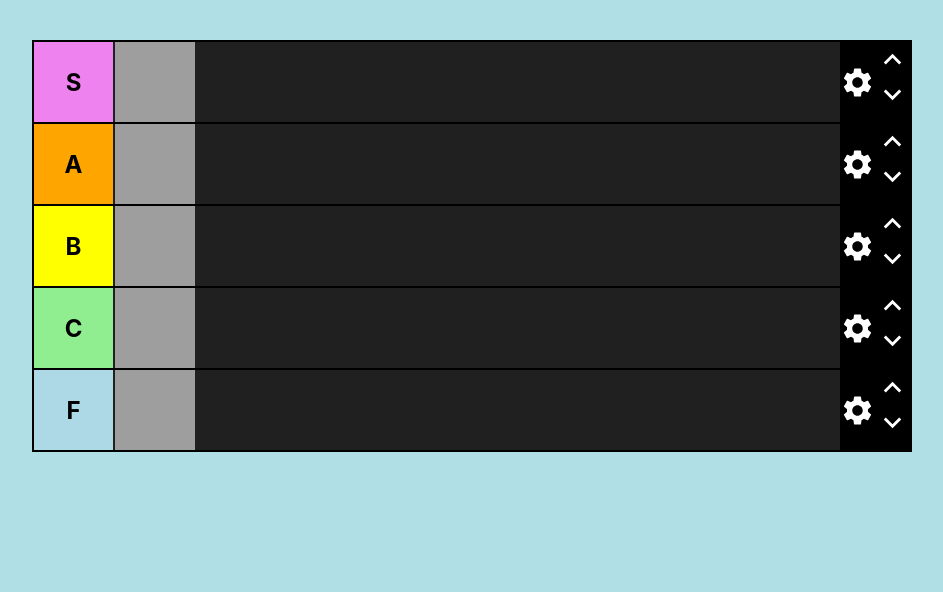
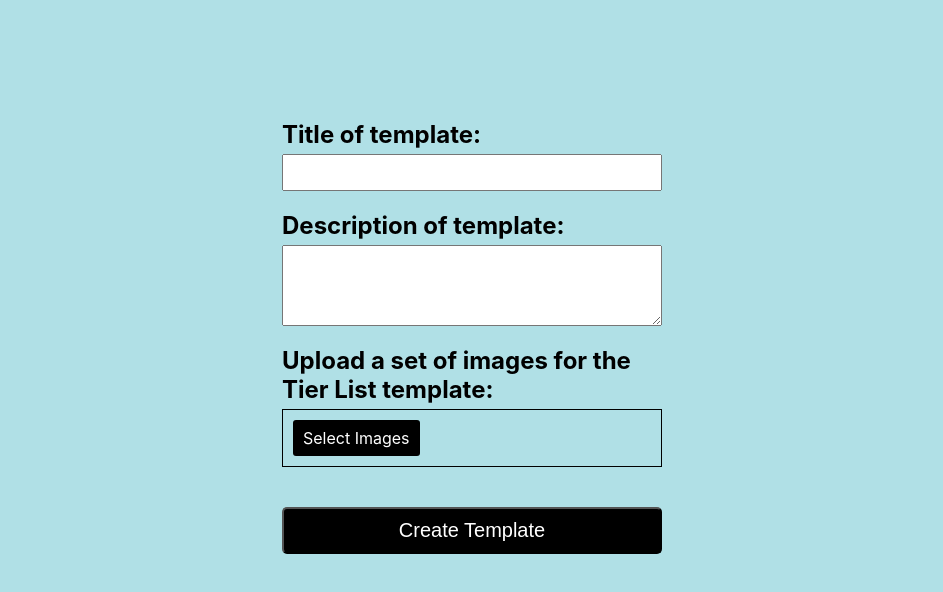
Before and after one commit to eren1106/Tiermaker-React, a React (Create React App) app: page /create in a window 1280 px wide. Shown: the top 592 px of the page, without its empty margins (168-1111 px from the left). Built offline with nearby package versions, Linux system fonts and the light colour scheme; the HTML template or start-up script is replaced by a standard one.

Commit message:
Done create template page frontend

```diff
--- a/src/App.js
+++ b/src/App.js
@@ -4,8 +4,9 @@ import {
   Routes,
   Route,
 } from "react-router-dom";
+import Template from './pages/Template';
+import Home from './pages/Home';
 import Create from './pages/Create';
-import Home from './pages/Home';
 
 function App() {
   return (
@@ -13,6 +14,7 @@ function App() {
       <Routes>
         <Route path="/" element={<Home />} />
         <Route path="/create" element={<Create />} />
+        <Route path="/template" element={<Template />} />
       </Routes>
     </BrowserRouter>
   );
--- a/src/pages/Create.jsx
+++ b/src/pages/Create.jsx
@@ -1,13 +1,41 @@
-import React from 'react'
-import RowsContainer from '../components/RowsContainer'
+import React, { useState } from 'react'
 import styles from '../styles/Create.module.css'
 
 const Create = () => {
-  return (
-    <div className={styles.wrapper}>
-        <RowsContainer />
-    </div>
-  )
+    const [selectedImages, setSelectedImages] = useState([]); //store image src
+
+    return (
+        <div className={styles.wrapper}>
+            <div className={styles.inputContainer}>
+                <h2 className={styles.labelInput}>Title of template:</h2>
+                <input className={styles.textField} />
+            </div>
+            <div className={styles.inputContainer}>
+                <h2 className={styles.labelInput}>Description of template:</h2>
+                <textarea className={styles.textField} rows='3' />
+            </div>
+            <div className={styles.inputContainer}>
+                <h2 className={styles.labelInput}>Upload a set of images for the Tier List template:</h2>
+                <div className={styles.uploadImagesSection}>
+                    <input id='images' style={{ display: 'none' }} multiple type='file' onChange={(event) => {
+                        console.log(event.target.files[0]);
+                        console.log(event.target.files);
+                        setSelectedImages([...selectedImages, ...event.target.files]);
+                    }} />
+                    <label for="images" className={styles.selectImages}>Select Images</label>
+                    {selectedImages.length > 0 &&
+                        <div className={styles.imagesContainer}>
+                            {selectedImages.map((imageSrc) =>
+                                <img className={styles.uploadedImage} alt="not found" src={URL.createObjectURL(imageSrc)} />
+                            )}
+                        </div>}
+                </div>
+            </div>
+            <button className={styles.createButton}>
+                Create Template
+            </button>
+        </div>
+    )
 }
 
 export default Create
--- /dev/null
+++ b/src/pages/Template.jsx
@@ -0,0 +1,13 @@
+import React from 'react'
+import RowsContainer from '../components/RowsContainer'
+import styles from '../styles/Template.module.css'
+
+const Template = () => {
+  return (
+    <div className={styles.wrapper}>
+        <RowsContainer />
+    </div>
+  )
+}
+
+export default Template
--- a/src/styles/Create.module.css
+++ b/src/styles/Create.module.css
@@ -1,3 +1,70 @@
 .wrapper{
-    padding: 40px 200px;
+    margin: 100px 450px;
+    display: flex;
+    flex-direction: column;
+    justify-content: center;
+    align-items: center;
 }
+
+.inputContainer{
+    width: 100%;
+    display: flex;
+    flex-direction: column;
+}
+
+.labelInput{
+    margin-bottom: 5px;
+}
+
+.textField{
+    width: 100%;
+    font-size: 20px;
+    padding: 5px;
+    box-sizing: border-box; /* to avoid its width exceed its parent's width when set to 100%, basically what it does is exclude the border width */
+}
+
+.uploadImagesSection{
+    border: 1px solid black;
+    padding: 10px;
+    width: 100%;
+    display: flex;
+    flex-direction: column;
+    box-sizing: border-box;
+}
+
+.imagesContainer{
+    margin: 10px 0;
+}
+
+.uploadedImage{
+    height: 80px;
+    width: 80px;
+}
+
+.selectImages{
+    background-color: black;
+    border-radius: 3px;
+    width:fit-content;
+    color: white;
+    padding: 8px 10px;
+    cursor: pointer;
+    transition: all 0.3s ease;
+}
+.selectImages:hover{
+    transform: scale(1.03);
+}
+
+.createButton{
+    background-color: black;
+    width: 100%;
+    font-size: 20px;
+    border-radius: 5px;
+    color: white;
+    padding: 10px;
+    cursor: pointer;
+    transition: all 0.3s ease;
+    margin-top: 40px;
+}
+.createButton:hover{
+    transform: scale(1.03);
+}
--- /dev/null
+++ b/src/styles/Template.module.css
@@ -0,0 +1,3 @@
+.wrapper{
+    padding: 40px 200px;
+}
```
